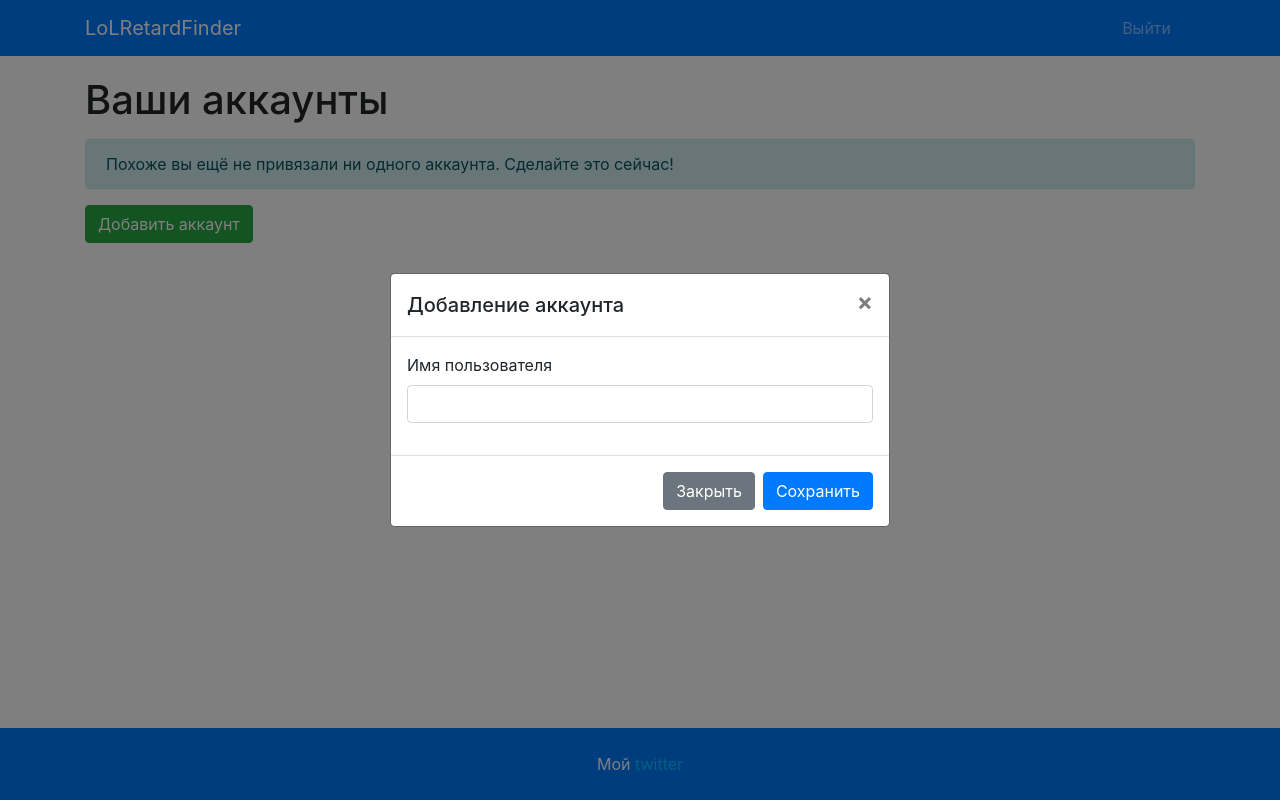
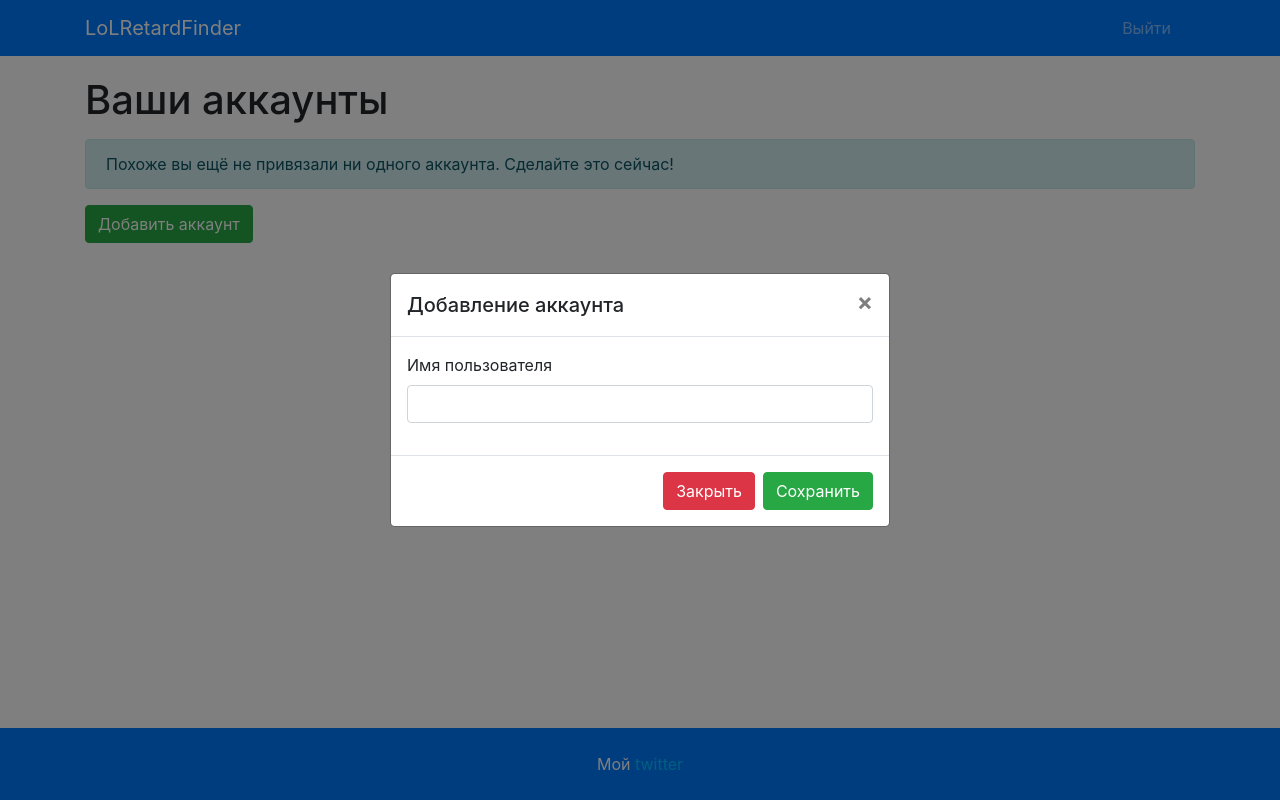
Before and after one commit to strunoder24/lol_retard_catcher, a Django app: page / in a window 1280 px wide, after a click on "Добавить аккаунт". Run offline with Django 3.2, Linux system fonts and the light colour scheme; the visitor is signed in with stand-in values (Sample User, id 1); style sheets or scripts are compiled from the project's sources; parts of the project's set-up code (start-up, migrations or seed data) failed here and were passed over; some libraries are stand-ins or nearby versions.

Commit message:
Небольшие визуальные правки для модалки

```diff
--- a/templates/modals/add_account.html
+++ b/templates/modals/add_account.html
@@ -22,8 +22,8 @@
                 </div>
             </div>
             <div class="modal-footer">
-                <button type="button" class="btn btn-secondary" data-dismiss="modal">Закрыть</button>
-                <button type="submit" class="btn btn-primary">Сохранить</button>
+                <button type="button" class="btn btn-danger" data-dismiss="modal">Закрыть</button>
+                <button type="submit" class="btn btn-success">Сохранить</button>
             </div>
         </form>
     </div>
```
